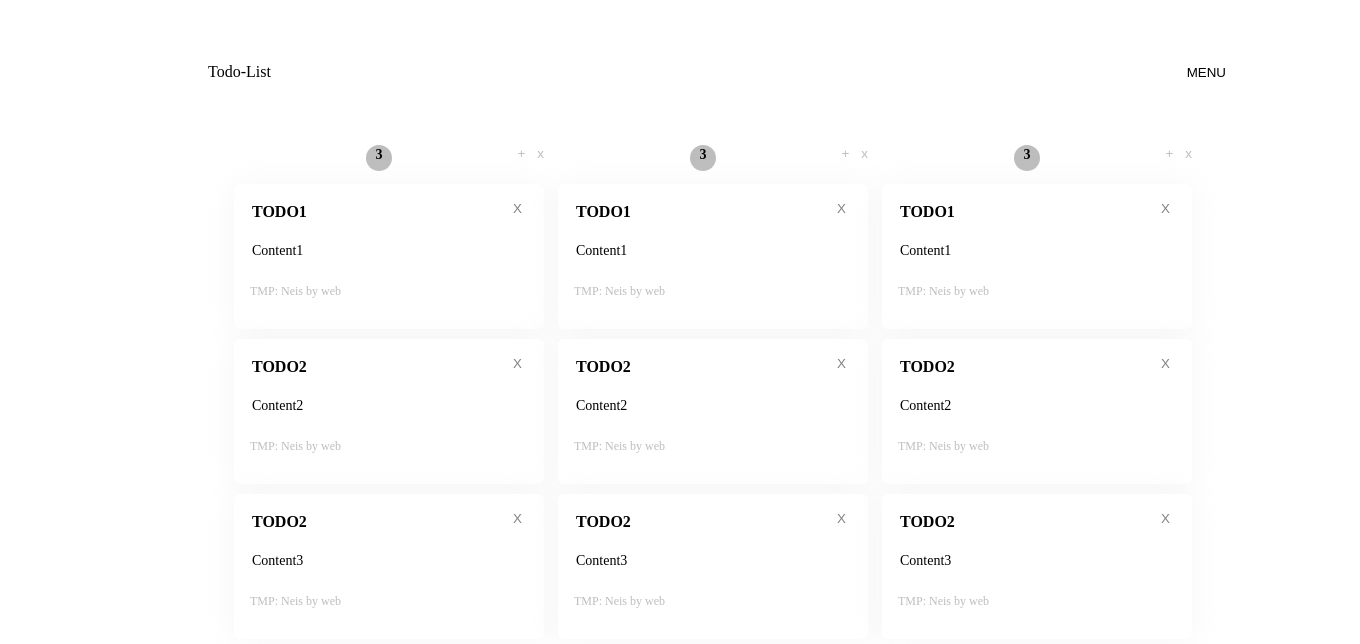
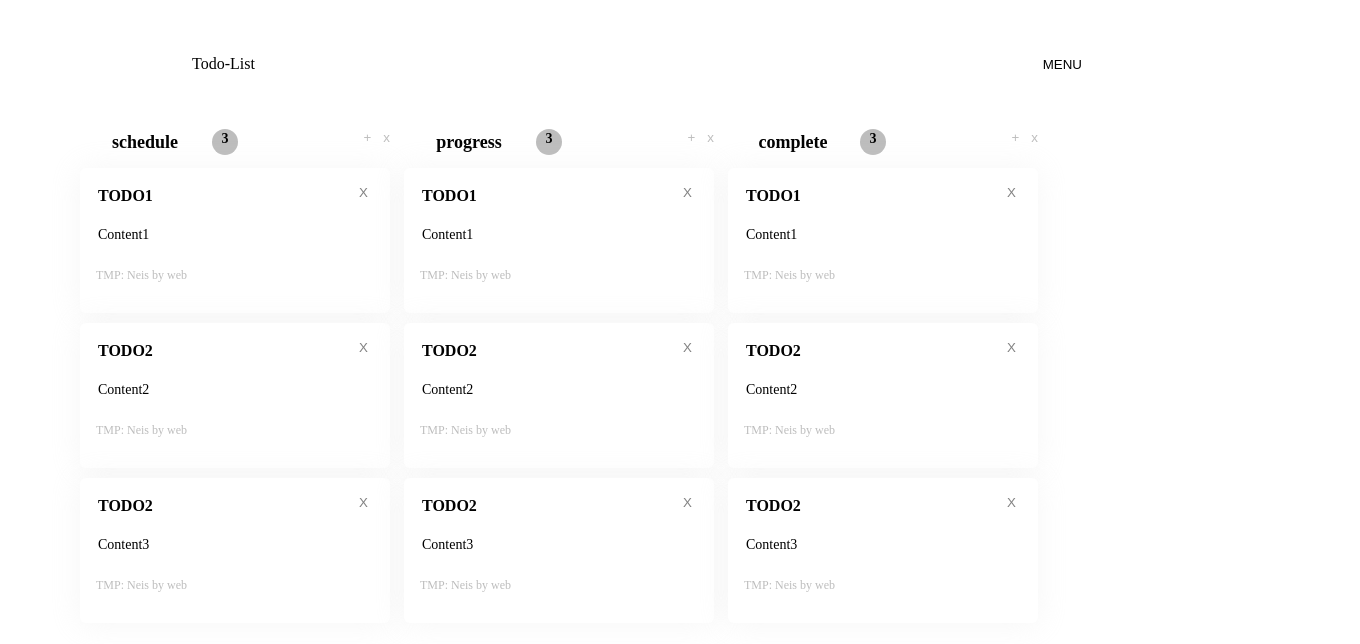
Before and after one commit to codesquad-members-2021/todo-list, a React (Create React App) app: page / in a window 1280 px wide. Shown: the top 644 px of the page, 1360 px wide, since content can reach past the window. Built offline with nearby package versions, Linux system fonts and the light colour scheme.

Commit message:
fix: TodoColumn으로 넘겨주는 값 구조 수정

```diff
--- a/src/Components/TodoColumnList/TodoColumnListContainer.js
+++ b/src/Components/TodoColumnList/TodoColumnListContainer.js
@@ -1,22 +1,29 @@
 import React, {useState, useEffect } from 'react';
+import styled from 'styled-components';
+
 import TodoColumnContainer from '../TodoColumn/TodoColumnContainer.js';
 
 const TodoColumnListContainer = ({ handleChangeTodo }) => {
-  const [columns, setColumns] = useState(['schedule', 'progress', 'complete']);
+  const [columns, setColumns] = useState([
+    {title: 'schedule'},{title: 'progress'},{title: 'complete'}
+  ]);
 
 
   useEffect(() => {
     // 서버로부터 컬럼 정보를 받는다. => setColumns 변환
-    console.log("TodoColumnListContainer");
   }, []);
 
   return (
-    <div>
+    <TodoColumnContainerLayout>
       {columns.map((colName, i) => {
         return <TodoColumnContainer state={colName} key={`${colName}-${i}`} />;
       })}
-    </div>
+    </TodoColumnContainerLayout>
   )
 }
 
+const TodoColumnContainerLayout = styled.div`
+  display: flex;
+`
+
 export default TodoColumnListContainer;
--- a/src/Pages/MainPage.js
+++ b/src/Pages/MainPage.js
@@ -45,10 +45,10 @@ const MainPage = () => {
 
 const Responsive = styled.div`
   margin-left: 80px;
+  margin-right: 80px;
 `
 const MainLayout = styled(Responsive)`
-  width: 100%;
-
+  /* width: 100%; */
   display: flex;
   flex-direction: column;
 `;
```
